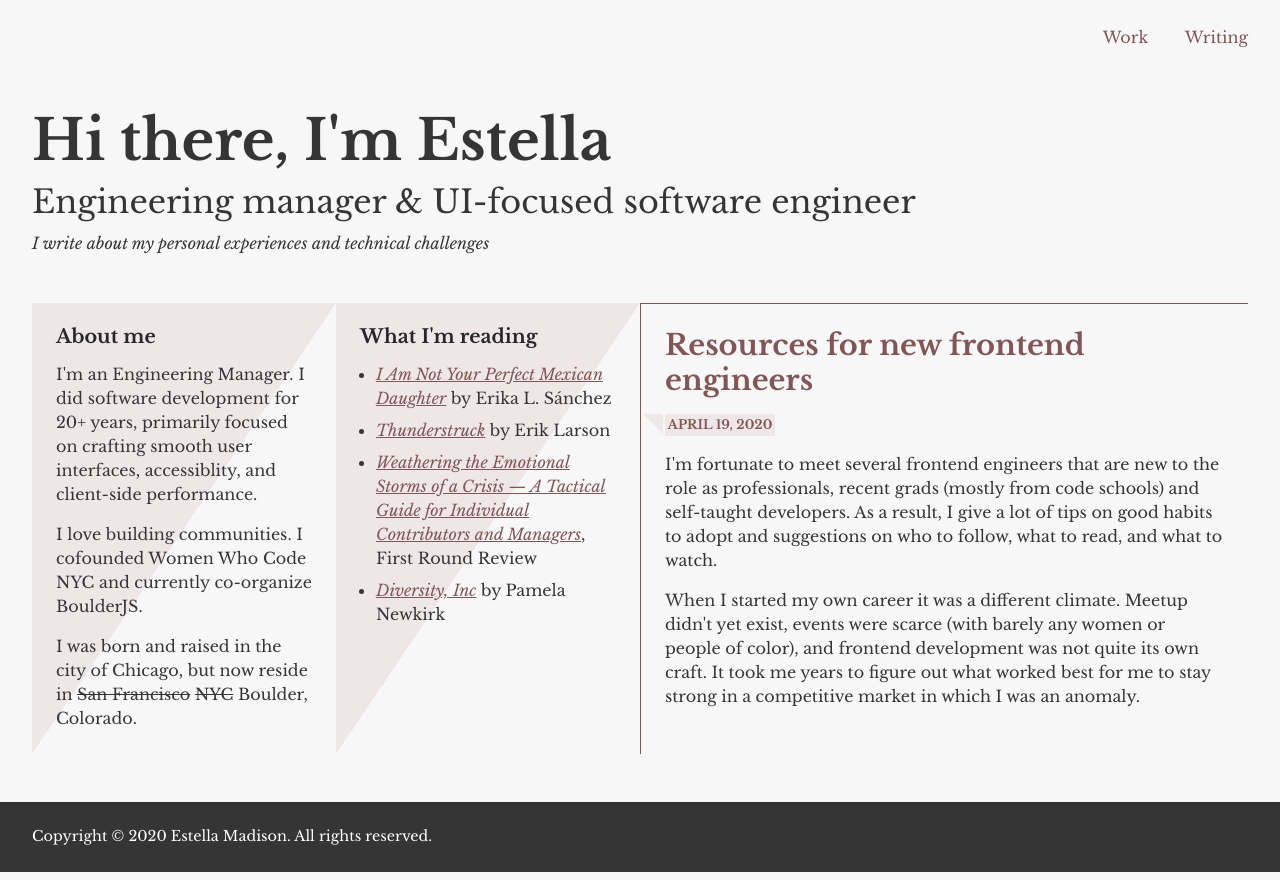
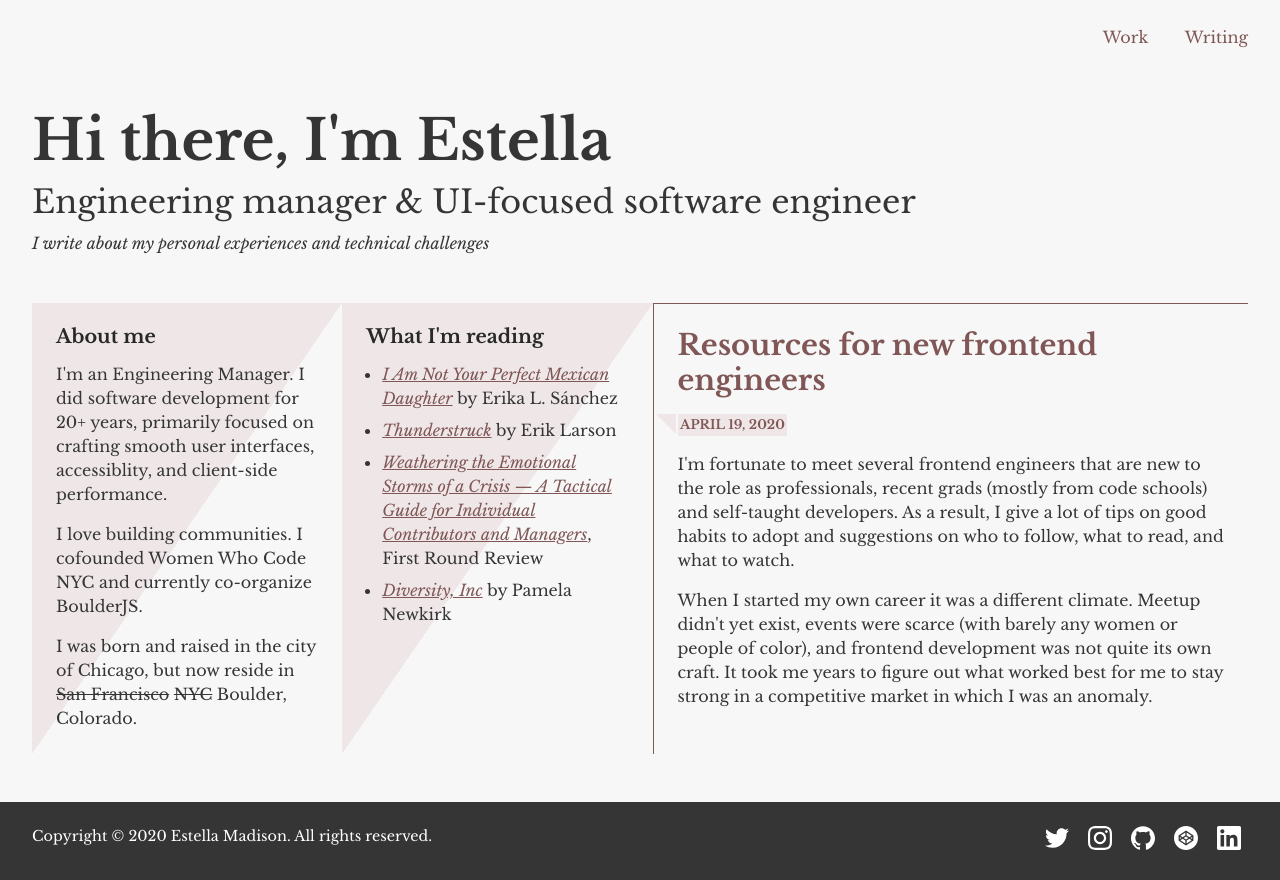
Before and after one commit to chicagoing/estella.dev, an Eleventy site: page src/index.html in a window 1280 px wide. Built offline with nearby package versions, Linux system fonts and the light colour scheme; Eleventy itself is replaced by a stand-in of ours; files that its build step writes are made by us from their sources.

Commit message:
Social media icons and better footer styles

```diff
--- a/src/_includes/css/main.css
+++ b/src/_includes/css/main.css
@@ -262,6 +262,18 @@ pre {
 .content__col--quaternary:nth-child(2) {
   text-align: right;
 }
+.content--footer {
+  flex-direction: column;
+}
+.content__col--footer {
+  flex: 1;
+  padding-left: 0;
+  padding-right: 0;
+  text-align: center;
+}
+.content__col--footer:nth-child(2) {
+  padding-top: 0;
+}
 .page--home .container--nav {
   margin-top: 1.5625em;
 }
@@ -290,6 +302,13 @@ pre {
   .content__col--primary {
     width: 100%;
   }
+  .content__col--footer {
+    text-align: left;
+  }
+  .content__col--footer:nth-child(2) {
+    padding-top: 1.5em;
+    text-align: right;
+  }
 }
 
 @media screen and (min-width: 62.5rem) {
@@ -302,32 +321,13 @@ pre {
     flex-wrap: nowrap;
     margin-top: var(--spacing--container);
   }
-  .content__col {
-    width: 25%;
-  }
-  .content__col--primary,
-  .content__col--quaternary {
-    width: 50%;
-  }
 }
 
 .list {
   padding-left: 1em;
 }
-.list--tight {
-  padding-left: 0;
-}
 .list__item {
   margin-bottom: .5em;
-}
-.list__item--tight {
-  display: inline;
-}
-.list__item--tight:before {
-  color: var(--color--pink-dark);
-  content: '•';
-  display: inline-block;
-  margin: 0 .4em;
 }
 .text--tight {
   margin: 0;
@@ -455,3 +455,14 @@ pre {
   margin-right: 1em;
   width: 50%;
 }
+
+.icon {
+  fill: #fff;
+  width: 24px;
+  height: 24px;
+}
+.icon-link {
+  padding: 0 .25em;
+  margin: 0 .2em;
+  text-decoration: none;
+}
--- a/src/_includes/layouts/layout.njk
+++ b/src/_includes/layouts/layout.njk
@@ -63,12 +63,36 @@
 
   <footer class="footer">
     <div class="container container--footer">
-      <div class="content content--quaternary">
-        <div class="content__col content__col--quaternary">
+      <div class="content content--footer">
+        <div class="content__col content__col--footer">
           <p class="copyright">Copyright © 2020 Estella Madison. All rights reserved.</p>
         </div>
-        <div class="content__col content__col--quaternary">
-
+        <div class="content__col content__col--footer">
+          <a class="icon-link" href="https://www.twitter.com/chicagoing">
+            <svg class="icon">
+              <use xlink:href="/img/icons.svg#twitter"></use>
+            </svg>
+          </a>
+          <a class="icon-link" href="https://www.instagram.com/chicagoing/">
+            <svg class="icon">
+              <use xlink:href="/img/icons.svg#instagram"></use>
+            </svg>
+          </a>
+          <a class="icon-link" href="https://github.com/chicagoing">
+            <svg class="icon">
+              <use xlink:href="/img/icons.svg#github"></use>
+            </svg>
+          </a>
+          <a class="icon-link" href="https://codepen.io/chicagoing">
+            <svg class="icon">
+              <use xlink:href="/img/icons.svg#codepen"></use>
+            </svg>
+          </a>
+          <a class="icon-link" href="https://www.linkedin.com/in/estella/">
+            <svg class="icon">
+              <use xlink:href="/img/icons.svg#linkedin"></use>
+            </svg>
+          </a>
         </div>
       </div>
     </div>
```
Also changed, not shown: src/img/icons.svg (added), src/img/icons/codepen.svg (added), src/img/icons/github.svg (added), src/img/icons/instagram.svg (added), src/img/icons/linkedin.svg (added), src/img/icons/twitter.svg (added).
